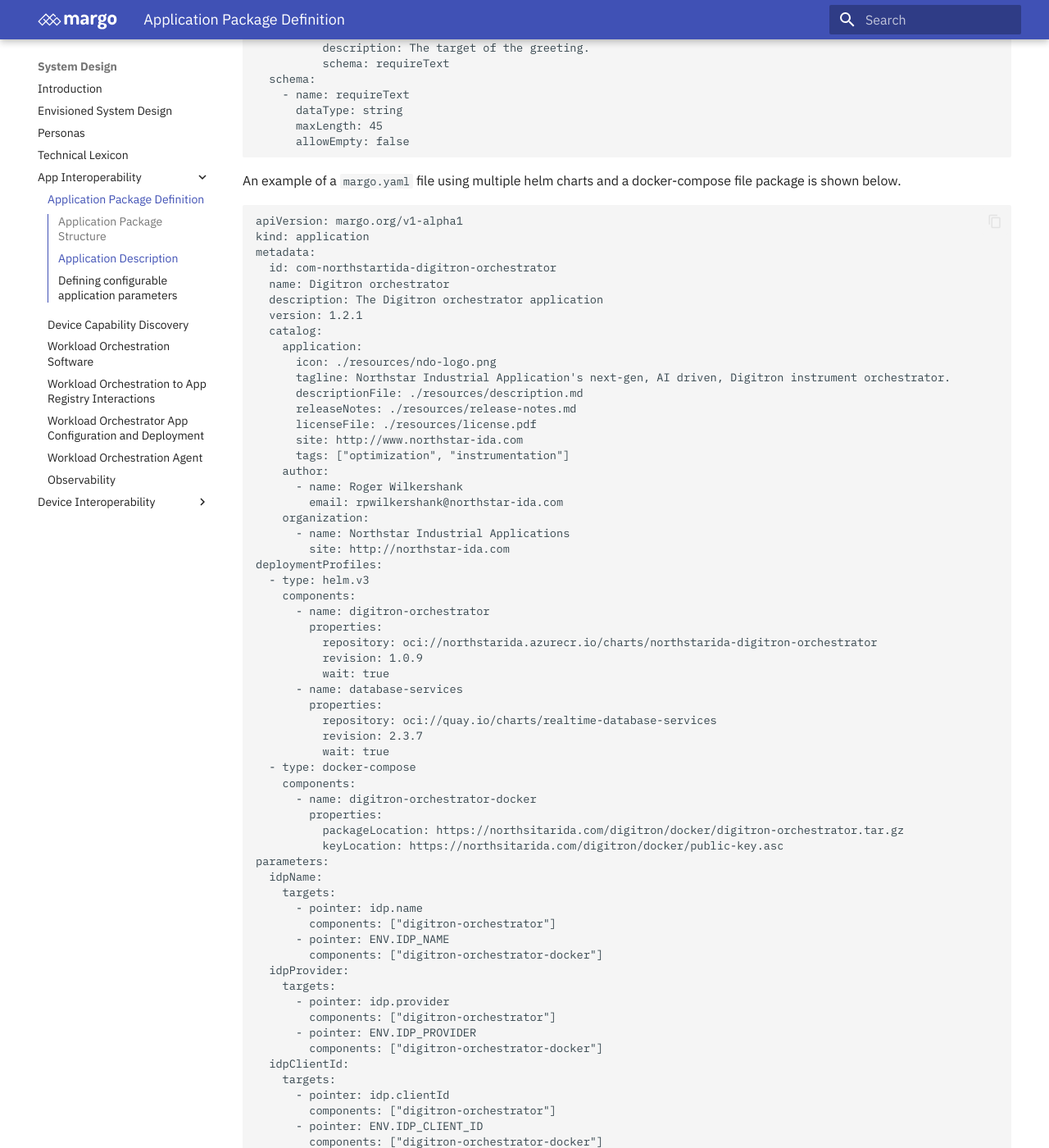
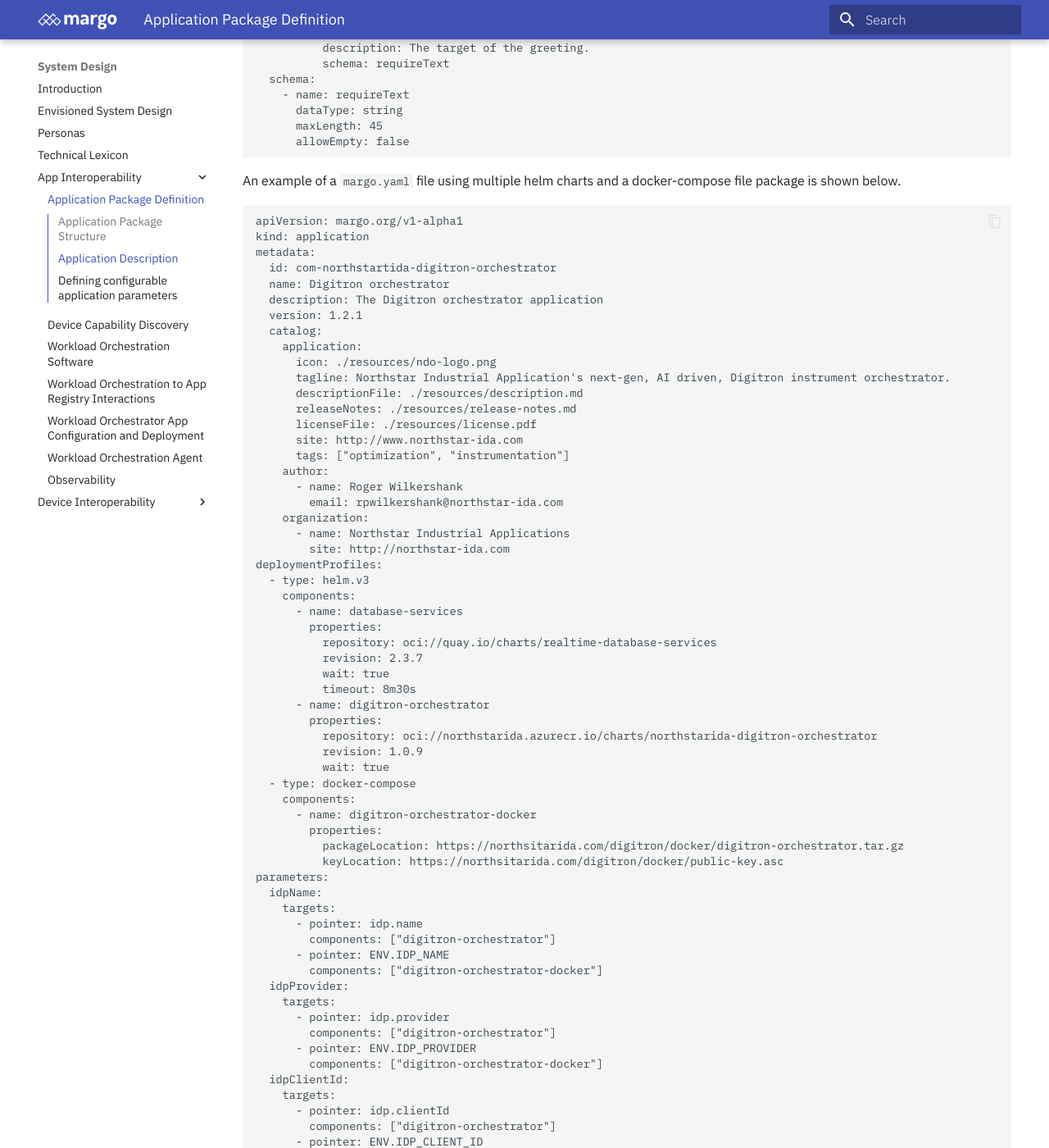
Before and after one commit to margo/specification, an MkDocs documentation site: the page built from system-design/app-interoperability/application-package-definition.md, in a window 1280 px wide and 1400 px high, scrolled down 2508 px. Shown: the whole window at 82% size. Built offline with MkDocs 1.6.1 and Material for MkDocs 9.7.7, drawn with Linux system fonts in a browser that asks for light colours; plug-ins that fetch from the network failed and are left out; some of the changed text lies outside the part shown.

Commit message:
Added the timeout property.
Signed-off-by: Philip Presson <philip.presson@us.abb.com>

```diff
--- a/system-design/app-interoperability/application-package-definition.md
+++ b/system-design/app-interoperability/application-package-definition.md
@@ -135,15 +135,16 @@ metadata:
 deploymentProfiles:
   - type: helm.v3
     components:
+      - name: database-services
+        properties:
+          repository: oci://quay.io/charts/realtime-database-services
+          revision: 2.3.7
+          wait: true
+          timeout: 8m30s
       - name: digitron-orchestrator
         properties:
           repository: oci://northstarida.azurecr.io/charts/northstarida-digitron-orchestrator
           revision: 1.0.9
-          wait: true
-      - name: database-services
-        properties:
-          repository: oci://quay.io/charts/realtime-database-services
-          revision: 2.3.7
           wait: true
   - type: docker-compose
     components:
@@ -379,6 +380,7 @@ The expected properties for the suppported deployment types are indicated below.
     | repository       | string          | Y               | The URL indicating the helm chart's location.|
     | revision         | string          | Y               | The helm chart's full version.|
     | wait             | bool            | N               | If `True`, indicates the device MUST wait until the helm chart has finished installing before installing the next helm chart. The default is `True`. The Workload Orchestration Agent MUST support `True` and MAY support `False`. Only applies if multiple `helm.v3` components are provided.|
+    | timeout          | string         | N                | The time to wait for the component's installation to complete. If the installation does not completed before the timeout occurs the installation process fails. The format is "##m##s" indicating the total number of minutes and seconds to wait. |
 
 - Properties for `docker-compose` components
 
@@ -391,6 +393,7 @@ The expected properties for the suppported deployment types are indicated below.
     | packageLocation  | string          | Y               | The URL indicating the Docker Compose package's location. |
     | keyLocation      | string          | N               | The public key used to validated the digitally signed package. It is highly recommend to digitally sign the package. When signing the package PGP MUST be used.|
     | wait             | bool            | N               | If `True`, indicates the device MUST wait until the Docker Compose file has finished starting up before starting the next Docker Compose file. The default is `True`. The Workload Orchestration Agent MUST support `True` and MAY support `False`. Only applies if multiple `docker-compose` components are provided.|
+    | timeout          | string         | N                | The time to wait for the component's installation to complete. If the installation does not completed before the timeout occurs the installation process fails. The format is "##m##s" indicating the total number of minutes and seconds to wait.|
 
 ## Defining configurable application parameters
 
```
